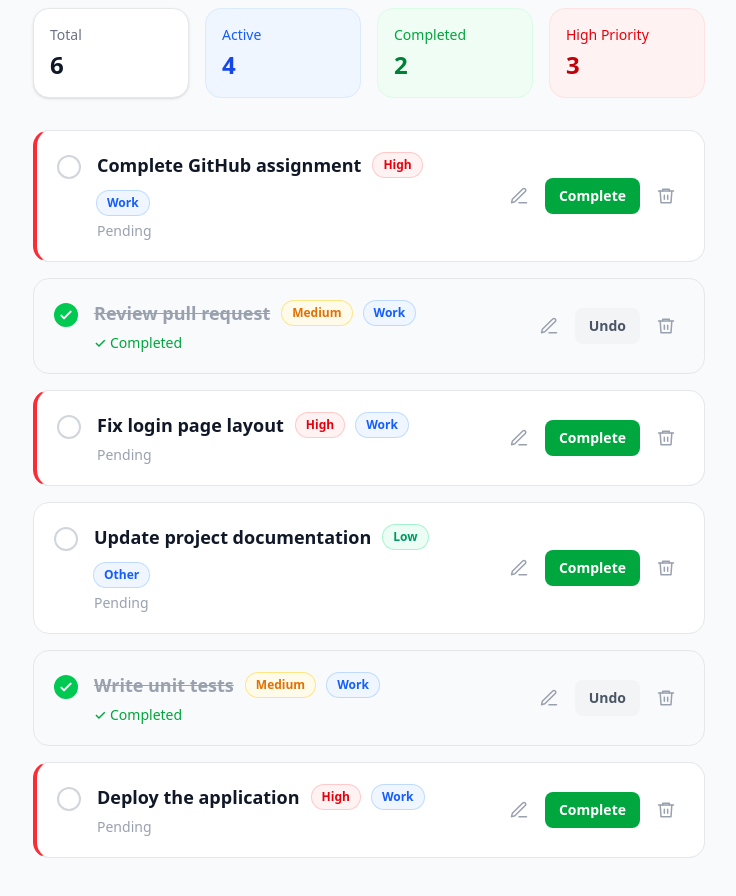
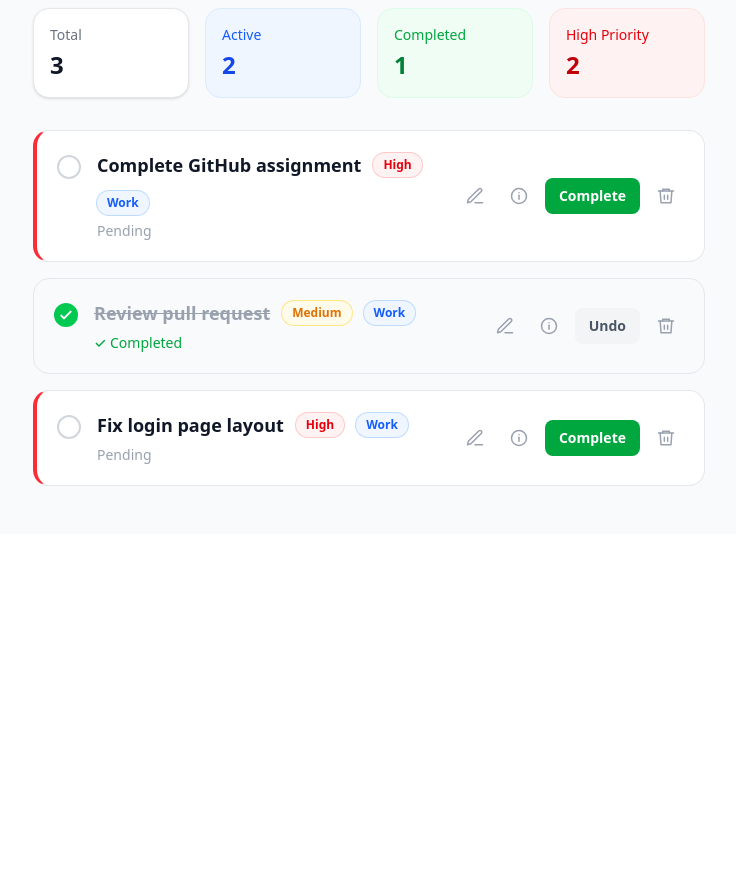
Before and after one commit to SainiCoder41/Todo-List, a React (Vite) app: page / in a window 1280 px wide. Shown: the part 540-1436 px from the top of the page, without its empty margins (271-1007 px from the left). After the commit the page ends 1074 px from the top, so only its background shows below. Built offline with nearby package versions, Linux system fonts and the light colour scheme.

Commit message:
feat: add todo activity history tracking

```diff
--- a/src/App.jsx
+++ b/src/App.jsx
@@ -9,6 +9,14 @@ const initialTodos = [
     completed: false,
     priority: "High",
     category: "Work",
+    activity: [
+      {
+        id: 101,
+        type: "created",
+        message: "Todo created",
+        timestamp: new Date().toLocaleString(),
+      },
+    ],
   },
   {
     id: 2,
@@ -16,6 +24,20 @@ const initialTodos = [
     completed: true,
     priority: "Medium",
     category: "Work",
+    activity: [
+      {
+        id: 201,
+        type: "created",
+        message: "Todo created",
+        timestamp: new Date().toLocaleString(),
+      },
+      {
+        id: 202,
+        type: "completed",
+        message: "Todo completed",
+        timestamp: new Date().toLocaleString(),
+      },
+    ],
   },
   {
     id: 3,
@@ -23,34 +45,24 @@ const initialTodos = [
     completed: false,
     priority: "High",
     category: "Work",
+    activity: [
+      {
+        id: 301,
+        type: "created",
+        message: "Todo created",
+        timestamp: new Date().toLocaleString(),
       },
-  {
-    id: 4,
-    title: "Update project documentation",
-    completed: false,
-    priority: "Low",
-    category: "Other",
+    ],
   },
-  {
-    id: 5,
-    title: "Write unit tests",
-    completed: true,
-    priority: "Medium",
-    category: "Work",
-  },
-  {
-    id: 6,
-    title: "Deploy the application",
-    completed: false,
-    priority: "High",
-    category: "Work",
-  },
+
+  // Continue your other Todos...
 ]
 
 function App() {
 const [todos, setTodos] = useState(initialTodos)
 const [searchTerm, setSearchTerm] = useState('')
 const [categoryFilter, setCategoryFilter] = useState('All')
+const [activityHistory, setActivityHistory] = useState([])
 
 const addTodo = (title, priority, category) => {
   const newTodo = {
@@ -59,6 +71,15 @@ const addTodo = (title, priority, category) => {
     completed: false,
     priority,
     category,
+
+    activity: [
+      {
+        id: Date.now() + 1,
+        type: "created",
+        message: "Todo created",
+        timestamp: new Date().toLocaleString(),
+      },
+    ],
   }
 
   setTodos([newTodo, ...todos])
@@ -66,24 +87,117 @@ const addTodo = (title, priority, category) => {
 
 const toggleTodo = (id) => {
   setTodos(
-      todos.map((todo) =>
-        todo.id === id
-          ? { ...todo, completed: !todo.completed }
-          : todo
-      )
+    todos.map((todo) => {
+      if (todo.id !== id) {
+        return todo
+      }
+
+      const newCompleted = !todo.completed
+
+      const newActivity = {
+        id: Date.now(),
+        type: newCompleted ? 'completed' : 'reopened',
+        message: newCompleted
+          ? 'Todo completed'
+          : 'Todo marked as active',
+        timestamp: new Date().toLocaleString(),
+      }
+
+      return {
+        ...todo,
+        completed: newCompleted,
+        activity: [
+          ...(todo.activity || []),
+          newActivity,
+        ],
+      }
+    })
   )
 }
 
 const deleteTodo = (id) => {
+  const todo = todos.find((todo) => todo.id === id)
+
+  if (!todo) {
+    return
+  }
+
+  const deleteActivity = {
+    id: Date.now(),
+    todoId: id,
+    type: "deleted",
+    message: "Todo deleted",
+    timestamp: new Date().toLocaleString(),
+  }
+
+  setActivityHistory([
+    ...activityHistory,
+    {
+      ...deleteActivity,
+      todoTitle: todo.title,
+    },
+  ])
+
   setTodos(todos.filter((todo) => todo.id !== id))
 }
 const updateTodo = (id, updatedData) => {
   setTodos(
-    todos.map((todo) =>
-      todo.id === id
-        ? { ...todo, ...updatedData }
-        : todo
-    )
+    todos.map((todo) => {
+      if (todo.id !== id) {
+        return todo
+      }
+
+      const activities = [
+        ...(todo.activity || []),
+      ]
+
+      // Title changed
+      if (
+        updatedData.title !== undefined &&
+        updatedData.title !== todo.title
+      ) {
+        activities.push({
+          id: Date.now(),
+          type: "edited",
+          message: "Todo edited",
+          timestamp: new Date().toLocaleString(),
+        })
+      }
+
+      // Priority changed
+      if (
+        updatedData.priority !== undefined &&
+        updatedData.priority !== todo.priority
+      ) {
+        activities.push({
+          id: Date.now() + 1,
+          type: "priority_changed",
+          message: `Priority changed from ${todo.priority} to ${updatedData.priority}`,
+          timestamp: new Date().toLocaleString(),
+        })
+      }
+
+      // Category changed
+      if (
+        updatedData.category !== undefined &&
+        updatedData.category !== todo.category
+      ) {
+        activities.push({
+          id: Date.now() + 2,
+          type: "category_changed",
+          message: `Category changed from ${
+            todo.category || "Other"
+          } to ${updatedData.category}`,
+          timestamp: new Date().toLocaleString(),
+        })
+      }
+
+      return {
+        ...todo,
+        ...updatedData,
+        activity: activities,
+      }
+    })
   )
 }
 
--- a/src/components/TodoList.jsx
+++ b/src/components/TodoList.jsx
@@ -7,7 +7,7 @@ function TodoList({
   onUpdateTodo,
 }) {
   const [editingId, setEditingId] = useState(null)
-
+const [selectedTodo, setSelectedTodo] = useState(null)
   const [editTitle, setEditTitle] = useState('')
   const [editPriority, setEditPriority] = useState('Medium')
   const [editCategory, setEditCategory] = useState('Other')
@@ -353,6 +353,37 @@ function TodoList({
                       />
                     </svg>
                   </button>
+                  <button
+  onClick={() => setSelectedTodo(todo)}
+  className="
+    flex h-9 w-9
+    items-center justify-center
+    rounded-lg
+    text-gray-400
+    transition-all
+    hover:bg-purple-50
+    hover:text-purple-600
+  "
+  title="View Details"
+>
+  <svg
+    className="h-5 w-5"
+    fill="none"
+    stroke="currentColor"
+    strokeWidth="1.8"
+    viewBox="0 0 24 24"
+  >
+    <circle cx="12" cy="12" r="9" />
+    <path
+      strokeLinecap="round"
+      d="M12 11v5"
+    />
+    <path
+      strokeLinecap="round"
+      d="M12 8h.01"
+    />
+  </svg>
+</button>
 
                   {/* Complete */}
                   <button
@@ -423,6 +454,182 @@ function TodoList({
           </div>
         )
       })}
+      {selectedTodo && (
+  <div className="
+    fixed inset-0 z-50
+    flex items-center justify-center
+    bg-black/40
+    px-4
+  ">
+    <div className="
+      w-full max-w-lg
+      max-h-[80vh]
+      overflow-y-auto
+      rounded-2xl
+      bg-white
+      p-6
+      shadow-2xl
+    ">
+
+      {/* Header */}
+      <div className="flex items-center justify-between mb-6">
+
+        <div>
+          <h2 className="text-xl font-bold text-gray-900">
+            Todo Details
+          </h2>
+
+          <p className="mt-1 text-sm text-gray-500">
+            {selectedTodo.title}
+          </p>
+        </div>
+
+        <button
+          onClick={() => setSelectedTodo(null)}
+          className="
+            flex h-8 w-8
+            items-center justify-center
+            rounded-lg
+            text-gray-400
+            hover:bg-gray-100
+            hover:text-gray-700
+          "
+        >
+          ✕
+        </button>
+
+      </div>
+
+      {/* Todo Information */}
+      <div className="
+        mb-6
+        rounded-xl
+        bg-gray-50
+        p-4
+      ">
+        <div className="flex flex-wrap gap-2">
+
+          <span className="
+            rounded-full
+            bg-gray-200
+            px-3 py-1
+            text-xs font-semibold
+            text-gray-700
+          ">
+            {selectedTodo.completed
+              ? "Completed"
+              : "Active"}
+          </span>
+
+          <span className="
+            rounded-full
+            bg-blue-50
+            px-3 py-1
+            text-xs font-semibold
+            text-blue-600
+          ">
+            {selectedTodo.category || "Other"}
+          </span>
+
+          <span className="
+            rounded-full
+            bg-red-50
+            px-3 py-1
+            text-xs font-semibold
+            text-red-600
+          ">
+            {selectedTodo.priority}
+          </span>
+
+        </div>
+      </div>
+
+      {/* Activity */}
+      <div>
+        <h3 className="
+          mb-4
+          text-sm
+          font-bold
+          uppercase
+          tracking-wide
+          text-gray-700
+        ">
+          Activity History
+        </h3>
+
+        <div className="space-y-4">
+
+          {(selectedTodo.activity || []).length > 0 ? (
+            selectedTodo.activity
+              .slice()
+              .reverse()
+              .map((activity) => (
+                <div
+                  key={activity.id}
+                  className="
+                    flex gap-3
+                    rounded-xl
+                    border border-gray-100
+                    p-3
+                  "
+                >
+                  <div className="
+                    mt-1
+                    h-2.5 w-2.5
+                    shrink-0
+                    rounded-full
+                    bg-blue-500
+                  " />
+
+                  <div>
+                    <p className="
+                      text-sm
+                      font-medium
+                      text-gray-800
+                    ">
+                      {activity.message}
+                    </p>
+
+                    <p className="
+                      mt-1
+                      text-xs
+                      text-gray-400
+                    ">
+                      {activity.timestamp}
+                    </p>
+                  </div>
+                </div>
+              ))
+          ) : (
+            <p className="text-sm text-gray-400">
+              No activity yet.
+            </p>
+          )}
+
+        </div>
+      </div>
+
+      {/* Close */}
+      <button
+        onClick={() => setSelectedTodo(null)}
+        className="
+          mt-6
+          w-full
+          rounded-lg
+          bg-gray-900
+          px-4 py-2.5
+          text-sm
+          font-semibold
+          text-white
+          hover:bg-gray-800
+        "
+      >
+        Close
+      </button>
+
+    </div>
+  </div>
+)}
     </div>
   )
 }
```
Lines whose indentation alone changed are shown as unchanged.
